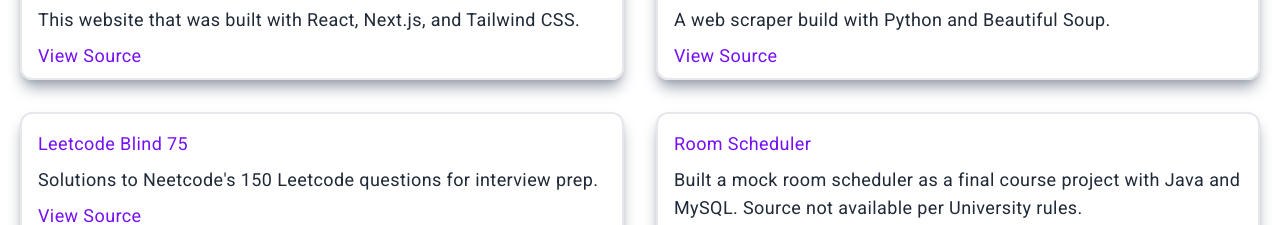
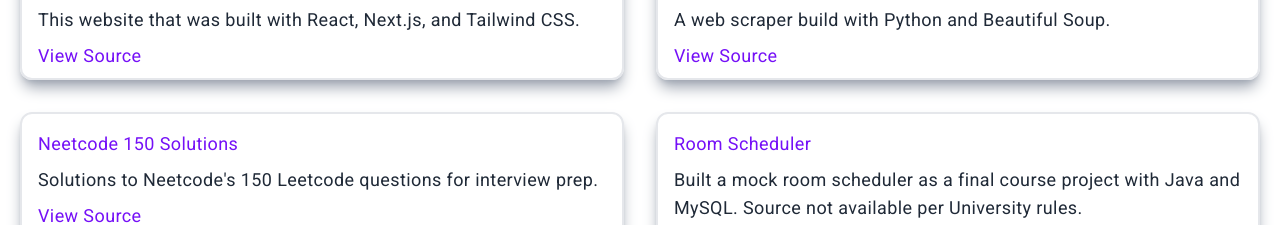
Before and after one commit to alexryan15/alexryan.pro, a Next.js app: page / in a window 1280 px wide. Shown: the part 1860-2085 px from the top of the page. Built offline with nearby package versions, Linux system fonts and the light colour scheme.

Commit message:
updated project title

```diff
--- a/components/Projects.jsx
+++ b/components/Projects.jsx
@@ -20,7 +20,7 @@ const Projects = () => {
             src="https://github.com/alexryan-15/Record-Scraper"
           />
           <ProjectItem
-            title="Leetcode Blind 75"
+            title="Neetcode 150 Solutions"
             description="Solutions to Neetcode's 150 Leetcode questions for interview prep."
             src="https://github.com/alexryan-15/neetcode-150-solutions"
           />
```
